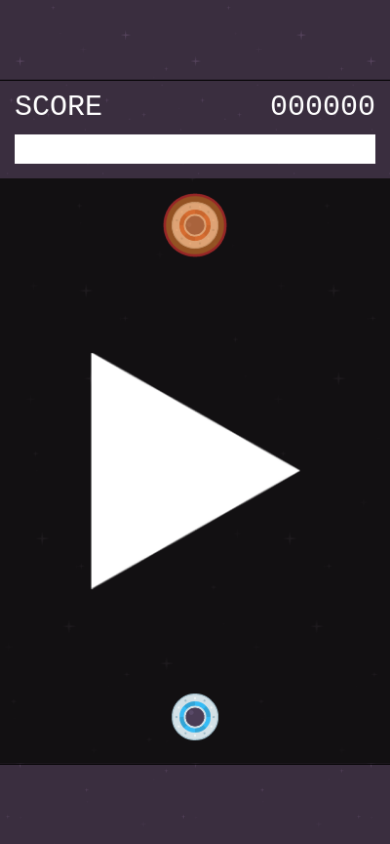
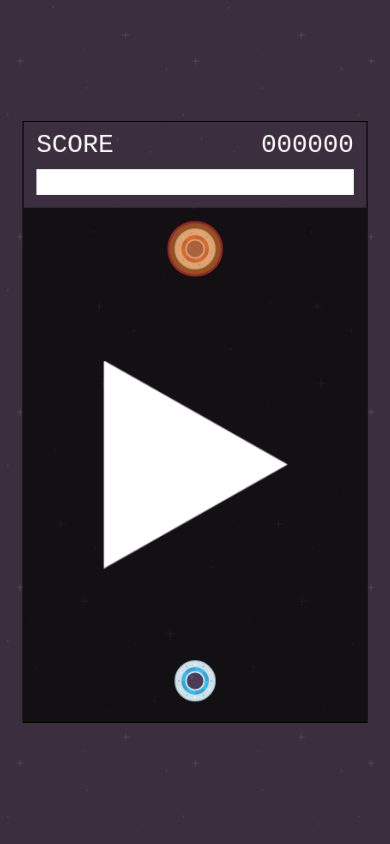
Before and after one commit to SzymonKrawczyk/Space-Energy, a website with bundled scripts: page www/index.html in a window 390 px wide. Built offline with nearby package versions, Linux system fonts and the light colour scheme.

Commit message:
responsive fix

```diff
--- a/www/css/game.css
+++ b/www/css/game.css
@@ -6,14 +6,15 @@ body{
     background-size: 45%;
     overflow: hidden;
     display: block;
+	width: 100vw;
+    height: 100vh;
 }
 
 #gameContainer {
 
-	width: 100vw;
-    height: 100vh;
+	width: 100%;
+    height: 100%;
     box-sizing: border-box;
-    padding: 15px;
 }
 
 #gameCanvas {
--- a/www/js/originalFramework/index.js
+++ b/www/js/originalFramework/index.js
@@ -52,8 +52,8 @@ function onAllAssetsLoaded()
     // responsive canvas
     const resize = () => {
 
-        let myWidth  = window.innerWidth;
-        let myHeight = window.innerHeight;
+        let myWidth  = Math.min(screen.width, screen.availWidth, window.innerWidth);
+        let myHeight = Math.min(screen.height, screen.availHeight, window.innerHeight);
 
         if (myWidth / canvas.width > myHeight / canvas.height) {
 
```
